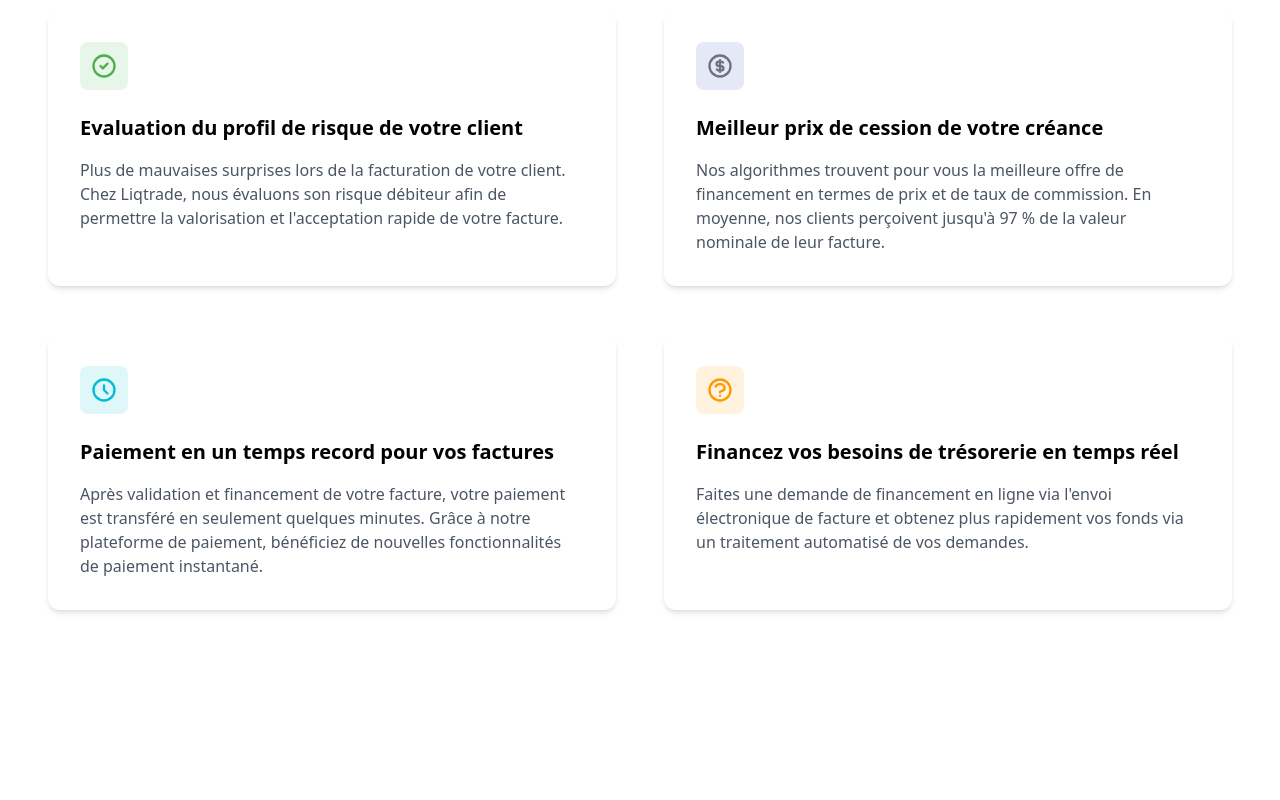
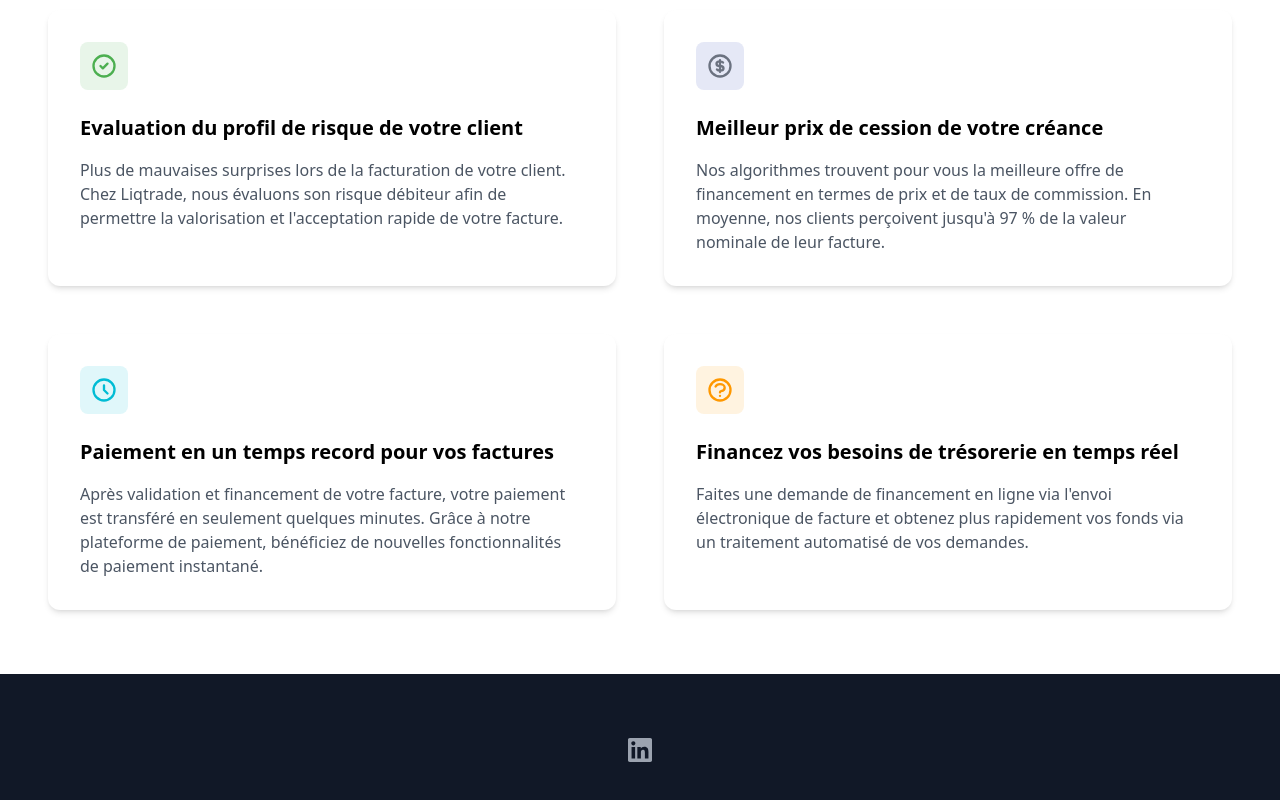
Before and after one commit to jennaram/liqtrade-frontend, a Next.js app: page / in a window 1280 px wide. Shown: the part 1473-2273 px from the top of the page. Before the commit the page ends 2147 px from the top, so only its background shows below. Built offline with nearby package versions, Linux system fonts and the light colour scheme.

Commit message:
feat: ajout du composant Footer à la page d'accueil pour une meilleure structure

```diff
--- /dev/null
+++ b/src/app/components/Footer.tsx
@@ -0,0 +1,27 @@
+const Footer = () => {
+  return (
+    <footer className="bg-gray-900 px-4 md:px-12 py-16">
+      <div className="max-w-[1400px] mx-auto flex justify-center">
+        <a
+          href="https://www.linkedin.com/in/jennabenufferamia/"
+          target="_blank"
+          rel="noopener noreferrer"
+          className="text-gray-400 hover:text-white transition-colors"
+        >
+          <svg
+            className="w-6 h-6"
+            fill="currentColor"
+            viewBox="0 0 24 24"
+            aria-hidden="true"
+          >
+            <path
+              d="M20.447 20.452h-3.554v-5.569c0-1.328-.027-3.037-1.852-3.037-1.853 0-2.136 1.445-2.136 2.939v5.667H9.351V9h3.414v1.561h.046c.477-.9 1.637-1.85 3.37-1.85 3.601 0 4.267 2.37 4.267 5.455v6.286zM5.337 7.433c-1.144 0-2.063-.926-2.063-2.065 0-1.138.92-2.063 2.063-2.063 1.14 0 2.064.925 2.064 2.063 0 1.139-.925 2.065-2.064 2.065zm1.782 13.019H3.555V9h3.564v11.452zM22.225 0H1.771C.792 0 0 .774 0 1.729v20.542C0 23.227.792 24 1.771 24h20.451C23.2 24 24 23.227 24 22.271V1.729C24 .774 23.2 0 22.222 0h.003z"
+            />
+          </svg>
+        </a>
+      </div>
+    </footer>
+  );
+};
+
+export default Footer;
--- a/src/app/page.tsx
+++ b/src/app/page.tsx
@@ -1,5 +1,6 @@
 import Image from 'next/image';
 import Link from 'next/link';
+import Footer from './components/Footer';
 
 export default function Home() {
   return (
@@ -185,6 +186,8 @@
           </div>
         </div>
       </section>
+
+      <Footer />
     </main>
   );
 }
```
